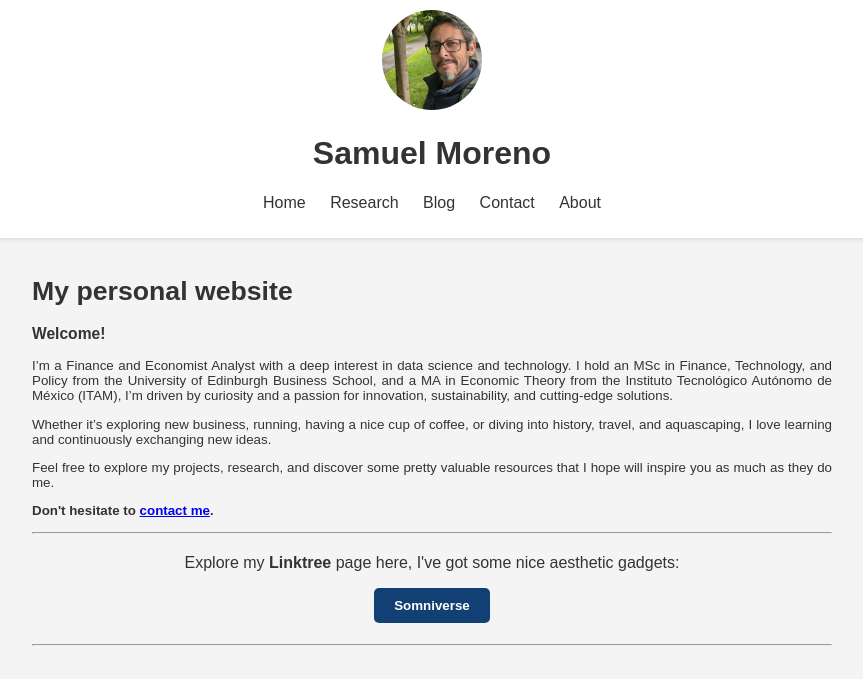
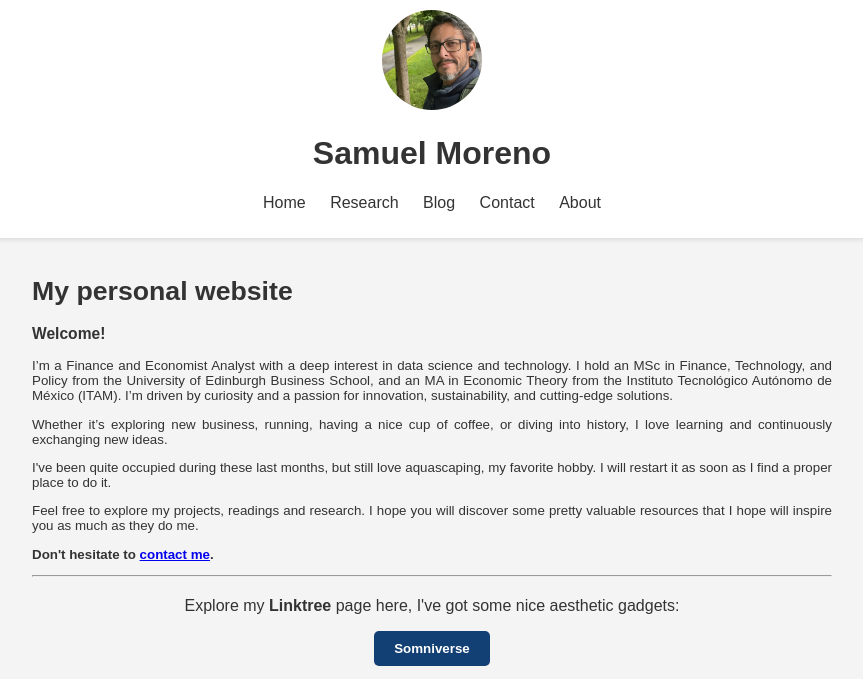
Before and after one commit to GregSom-MSc/GregSom-MSc.github.io, a Jekyll site: the page built from index.md, in a window 1280 px wide, cut to the strip 0-679 px from the top of the page. Shown: the whole strip, without its empty margins (208-1071 px from the left). Built offline with Jekyll 4.4.1, drawn with Linux system fonts in a browser that asks for light colours.

Commit message:
Update index.md

```diff
--- a/index.md
+++ b/index.md
@@ -8,13 +8,16 @@ layout: default
     <h1>My personal website</h1>
     <h3>Welcome!</h3>
 
-    <p>I’m a Finance and Economist Analyst with a deep interest in data science and technology. I hold an MSc in Finance, Technology, and Policy from the University of Edinburgh Business School, and a MA in Economic Theory from the Instituto Tecnológico Autónomo de México (ITAM), I’m driven by curiosity and a passion for innovation, sustainability, and cutting-edge solutions. </p>
+    <p>I’m a Finance and Economist Analyst with a deep interest in data science and technology. I hold an MSc in Finance, Technology, and Policy from the University of Edinburgh Business School, and an MA in Economic Theory from the Instituto Tecnológico Autónomo de México (ITAM). I’m driven by curiosity and a passion for innovation, sustainability, and cutting-edge solutions. </p>
 
-    <p>Whether it’s exploring new business, running, having a nice cup of coffee, or diving into history, travel, and aquascaping, I love learning and continuously exchanging new ideas.</p>
+    <p>Whether it’s exploring new business, running, having a nice cup of coffee, or diving into history, I love learning and continuously exchanging new ideas.</p>
 
-    <p>Feel free to explore my projects, research, and discover some pretty valuable resources that I hope will inspire you as much as they do me. </p>
+    <p>I've been quite occupied during these last months, but still love aquascaping, my favorite hobby. I will restart it as soon as I find a proper place to do it.
+
+    <p>Feel free to explore my projects, readings and research. I hope you will discover some pretty valuable resources that I hope will inspire you as much as they do me. </p>
 
     <p><b>Don't hesitate to <a href="https://GregSom-MSc.github.io/contact">contact me</a>. </b> </p>
+
 <hr>
 <div style="text-align: center; margin-top: 20px;">
     <p style="font-size: 1.2em; color: #333;">Explore my <strong>Linktree</strong> page here, I've got some nice aesthetic gadgets: </p>
```
